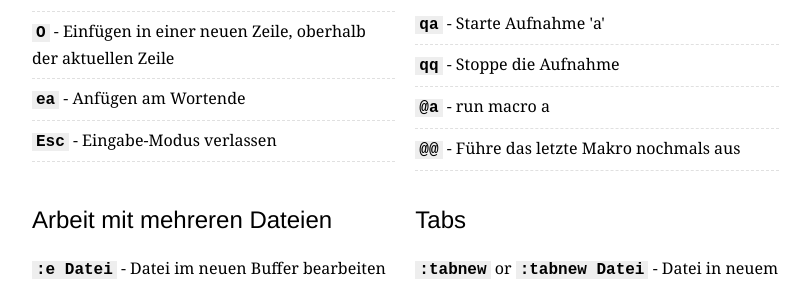
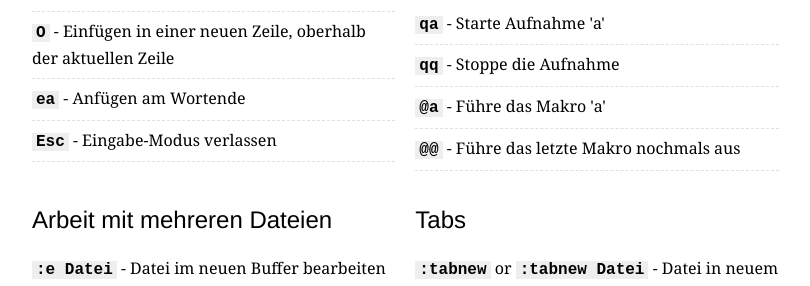
Before and after one commit to rtorr/vim-cheat-sheet, a Jekyll site: the page built from lang/de_de/index.html, in a window 1280 px wide and 900 px high, scrolled down 2110 px. Shown: the part 165-451 px from the top of the window, without its empty margins (43-853 px from the left). Built offline with Jekyll 4.4.1, drawn with Linux system fonts in a browser that asks for light colours; some of the changed lines change nothing that is shown.

Commit message:
add translation (not totally sure)

```diff
--- a/lang/de_de/index.html
+++ b/lang/de_de/index.html
@@ -116,6 +116,7 @@ macros:
   commands:
     recordA: "Starte Aufnahme 'a'"
     stopRecording: "Stoppe die Aufnahme"
+    runA: "Führe das Makro 'a'"
     rerun: "Führe das letzte Makro nochmals aus"
 
 cutAndPaste:
--- a/lang/nl_nl/index.html
+++ b/lang/nl_nl/index.html
@@ -108,6 +108,7 @@ macros:
   commands:
     recordA: "Neem macro A op"
     stopRecording: "stop met opnemen"
+    runA: "herhaal macro A"
     rerun: "herhaal laatst uitgevoerde macro"
 
 global:
--- a/lang/ro/index.html
+++ b/lang/ro/index.html
@@ -110,6 +110,7 @@ macros:
   commands:
     recordA: "inregistreaza macro-ul a"
     stopRecording: "termina inregistrea macro-ului a"
+    runA: "ruleaza macro a"
     rerun: "ruleaza ultimul macro"
 
 global:
```
